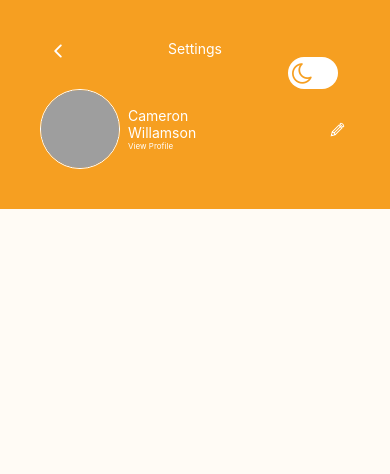
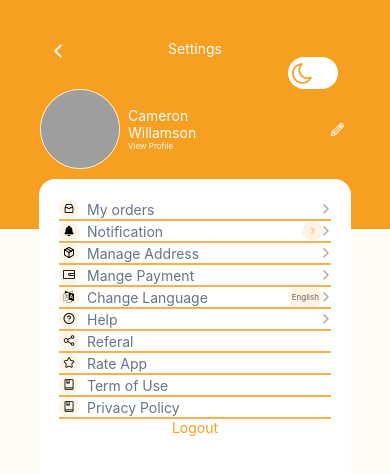
Before and after one commit to Bashamega/ecommerce-mobile, a React Native app: screen /settings in a window 390 px wide. Shown: the top 474 px of the page. Built offline with nearby package versions, Linux system fonts and the light colour scheme; grey boxes are pictures that could not be loaded.

Commit message:
Setting Page 🔥

```diff
--- a/app/components/TailwindComponents.ts
+++ b/app/components/TailwindComponents.ts
@@ -1,6 +1,6 @@
 import { styled } from "nativewind";
 import { Image, ScrollView, Text, TextInput, TouchableOpacity, View } from "react-native";
-import {Ionicons, AntDesign, FontAwesome5} from '@expo/vector-icons';
+import {Ionicons, AntDesign, FontAwesome5, Fontisto} from '@expo/vector-icons';
 export const Div = styled(View)
 export const Input = styled(TextInput)
 export const P = styled(Text)
@@ -10,3 +10,4 @@ export const Icon = styled(Ionicons)
 export const Touch = styled(TouchableOpacity)
 export const AntiIcon = styled(AntDesign)
 export const FontIcon = styled<{ name: string; size: number; color: string }>(FontAwesome5)
+export const FontisIcon = styled(Fontisto)
--- a/app/screens/settings.tsx
+++ b/app/screens/settings.tsx
@@ -1,15 +1,15 @@
 import { Nav } from "../components/Nav";
-import { Div, Img, P } from "../components/TailwindComponents";
-import { FontAwesome, EvilIcons } from '@expo/vector-icons';
+import { AntiIcon, Div, FontisIcon, Icon, Img, P, Scroll } from "../components/TailwindComponents";
+import { FontAwesome, EvilIcons, Feather } from '@expo/vector-icons';
 import { useSafeAreaInsets } from "react-native-safe-area-context";
 export function Settings({ navigation }: { navigation: any }) {
     const insets = useSafeAreaInsets();
     return (
-        <Div className="relative h-full w-screen bg-[#FFFBF5]" style={{
+        <Div className="relative h-full w-screen bg-[#FFFBF5] items-center" style={{
             paddingTop: insets.top,
             paddingBottom: insets.bottom,
         }}>
-            <Div className=" bg-[#F69F21] p-10">
+            <Div className=" bg-[#F69F21] p-10 w-full pb-[60px]">
                 <Nav text="Settings" navigation={navigation} light={true} />
                 <Div className=" bg-white p-1 rounded-full w-[50px] ml-[80%]">
                     <FontAwesome name="moon-o" size={24} color="#F69F21" />
@@ -25,6 +25,77 @@ export function Settings({ navigation }: { navigation: any }) {
                     </Div>
                 </Div>
             </Div>
+            <Scroll className=" bg-white w-[80%] rounded-2xl mt-[-50px] p-5 gap-5">
+                <Div className=" flex-row items-center relative border-b-2 border-[#F69F21CF]">
+                    <Div className=" w-5 h-5 rounded-full flex items-center justify-center bg-[#F69F211F]">
+                        <AntiIcon name="inbox" />
+                    </Div>
+                    <P className="text-slate-500 ml-2">My orders</P>
+                    <FontisIcon className=" absolute right-0" name="angle-right" size={10} color="darkgrey" />
+                </Div>
+                <Div className=" flex-row items-center relative border-b-2 border-[#F69F21CF]">
+                    <Div className=" w-5 h-5 rounded-full flex items-center justify-center bg-[#F69F211F]">
+                        <Icon name="notifications" />
+                    </Div>
+                    <P className="text-slate-500 ml-2">Notification</P>
+                    <P className=" p-1 px-2 rounded-full text-center bg-[#F69F211F] text-[#F69F21CF] absolute right-2 text-[8px]">3</P>
+                    <FontisIcon className=" absolute right-0" name="angle-right" size={10} color="darkgrey" />
+                </Div>
+                <Div className=" flex-row items-center relative border-b-2 border-[#F69F21CF]">
+                    <Div className=" w-5 h-5 rounded-full flex items-center justify-center bg-[#F69F211F]">
+                        <Feather name="package" />
+                    </Div>
+                    <P className="text-slate-500 ml-2">Manage Address</P>
+                    <FontisIcon className=" absolute right-0" name="angle-right" size={10} color="darkgrey" />
+                </Div>
+                <Div className=" flex-row items-center relative border-b-2 border-[#F69F21CF]">
+                    <Div className=" w-5 h-5 rounded-full flex items-center justify-center bg-[#F69F211F]">
+                        <AntiIcon name="wallet" />
+                    </Div>
+                    <P className="text-slate-500 ml-2">Mange Payment</P>
+                    <FontisIcon className=" absolute right-0" name="angle-right" size={10} color="darkgrey" />
+                </Div>
+                <Div className=" flex-row items-center relative border-b-2 border-[#F69F21CF]">
+                    <Div className=" w-5 h-5 rounded-full flex items-center justify-center bg-[#F69F211F]">
+                        <FontAwesome name="language" />
+                    </Div>
+                    <P className="text-slate-500 ml-2">Change Language</P>
+                    <P className="p-1  rounded-full text-center bg-[#F69F211F] text-[#755E5E] absolute right-2 text-[8px]">English</P>
+                    <FontisIcon className=" absolute right-0" name="angle-right" size={10} color="darkgrey" />
+                </Div>
+                <Div className=" flex-row items-center relative border-b-2 border-[#F69F21CF]">
+                    <Div className=" w-5 h-5 rounded-full flex items-center justify-center bg-[#F69F211F]">
+                        <Feather name="help-circle" />
+                    </Div>
+                    <P className="text-slate-500 ml-2">Help</P>
+                    <FontisIcon className=" absolute right-0" name="angle-right" size={10} color="darkgrey" />
+                </Div>
+                <Div className=" flex-row items-center relative border-b-2 border-[#F69F21CF]">
+                    <Div className=" w-5 h-5 rounded-full flex items-center justify-center bg-[#F69F211F]">
+                        <AntiIcon name="sharealt" />
+                    </Div>
+                    <P className="text-slate-500 ml-2">Referal</P>
+                </Div>
+                <Div className=" flex-row items-center relative border-b-2 border-[#F69F21CF]">
+                    <Div className=" w-5 h-5 rounded-full flex items-center justify-center bg-[#F69F211F]">
+                        <AntiIcon name="staro" />
+                    </Div>
+                    <P className="text-slate-500 ml-2">Rate App</P>
+                </Div>
+                <Div className=" flex-row items-center relative border-b-2 border-[#F69F21CF]">
+                    <Div className=" w-5 h-5 rounded-full flex items-center justify-center bg-[#F69F211F]">
+                        <AntiIcon name="book" />
+                    </Div>
+                    <P className="text-slate-500 ml-2">Term of Use</P>
+                </Div>
+                <Div className=" flex-row items-center relative border-b-2 border-[#F69F21CF]">
+                    <Div className=" w-5 h-5 rounded-full flex items-center justify-center bg-[#F69F211F]">
+                        <AntiIcon name="book" />
+                    </Div>
+                    <P className="text-slate-500 ml-2">Privacy Policy</P>
+                </Div>
+                <P className="text-[#F69F21] text-center">Logout</P>
+            </Scroll>
 
         </Div>
     )
```
